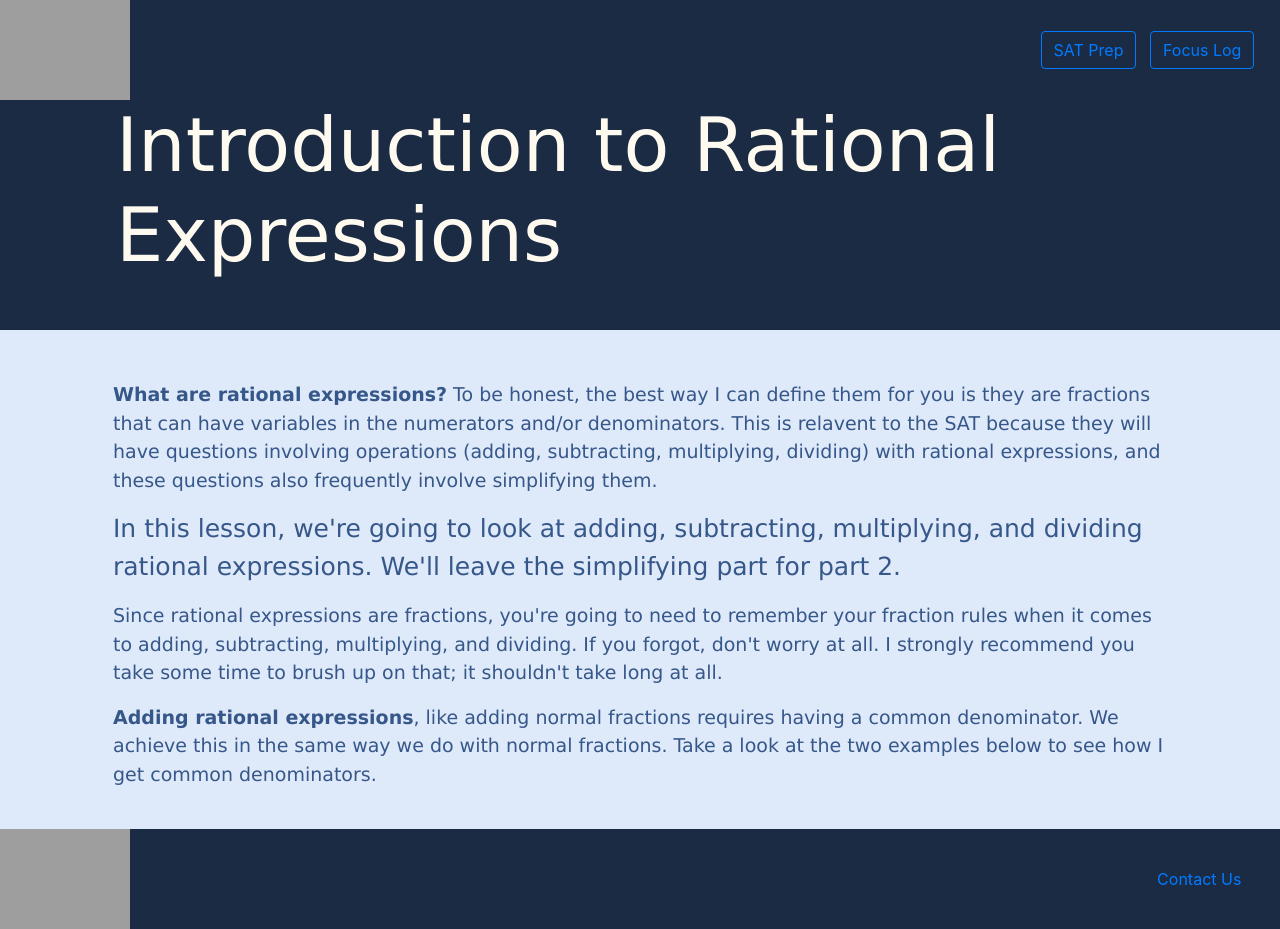
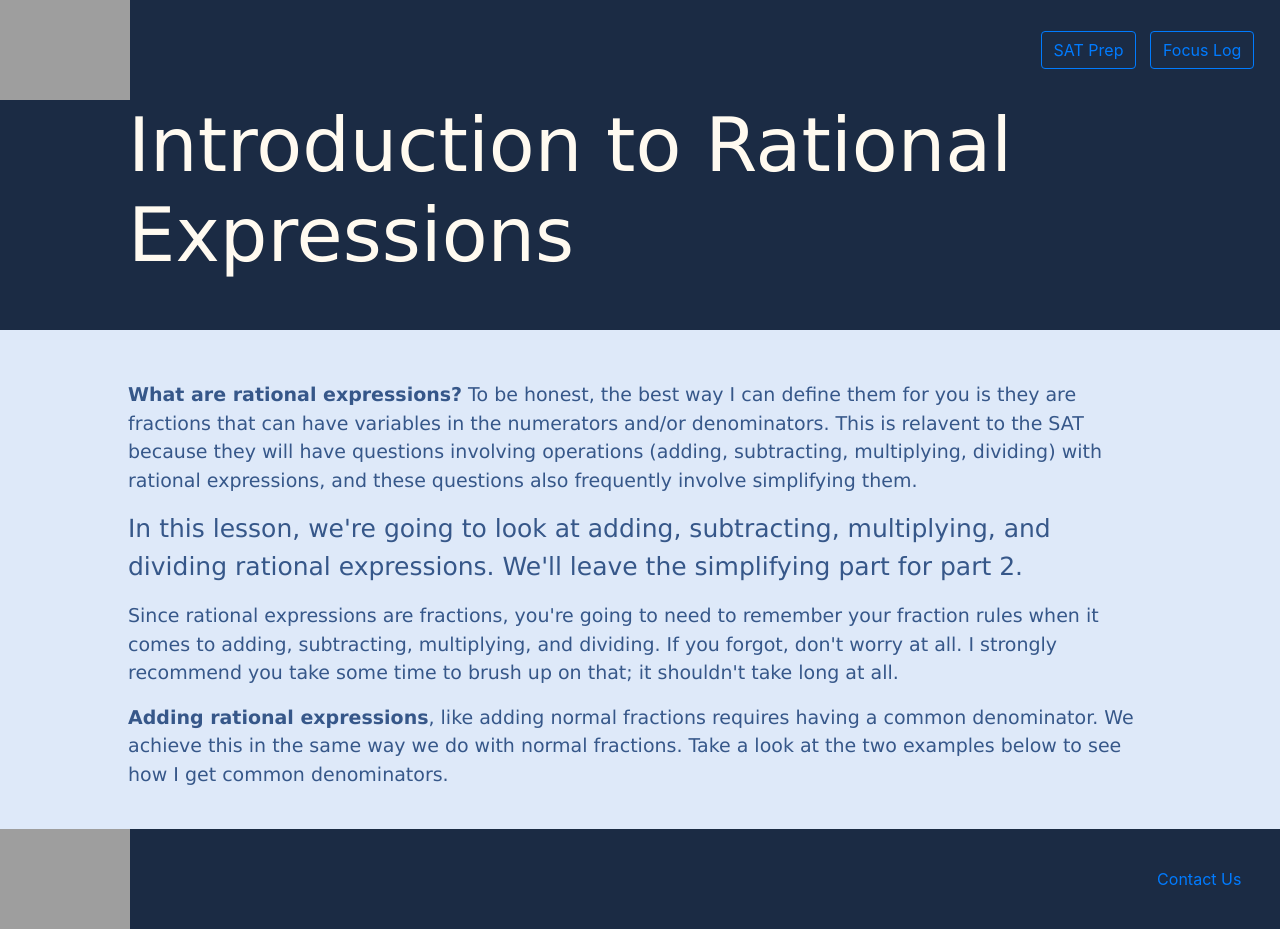
Before and after one commit to YomenT/bluebird-teaching, a React (Create React App) app in the folder reactapp/: page /passport_to_advanced_math/rational_expressions_part1 in a window 1280 px wide. Built offline with nearby package versions, Linux system fonts and the light colour scheme; grey boxes are pictures that could not be loaded.

Commit message:
Bootstrap Testing

```diff
--- a/reactapp/src/components/passport-to-advanced-math/RationalExpressions.js
+++ b/reactapp/src/components/passport-to-advanced-math/RationalExpressions.js
@@ -10,10 +10,8 @@ class RationalExpressions extends React.Component {
             <div className="container-fluid">
 
                 <Logo />
-                <div className="row">
-                    <div className='bodyDiv'>
-                        <h2 style={{ paddingBottom: "25px" }}>Introduction to Rational Expressions</h2>
-                    </div>
+                <div className='bodyDiv'>
+                    <h2 style={{ paddingBottom: "25px" }}>Introduction to Rational Expressions</h2>
                 </div>
 
                 <div className="aboutBodyDiv">
--- a/reactapp/src/index.css
+++ b/reactapp/src/index.css
@@ -160,6 +160,8 @@ p {
 .row {
   padding-left: 0;
   padding-right: 0;
+  margin-right: 0;
+  margin-left: 0;
 }
 
 label {
```
